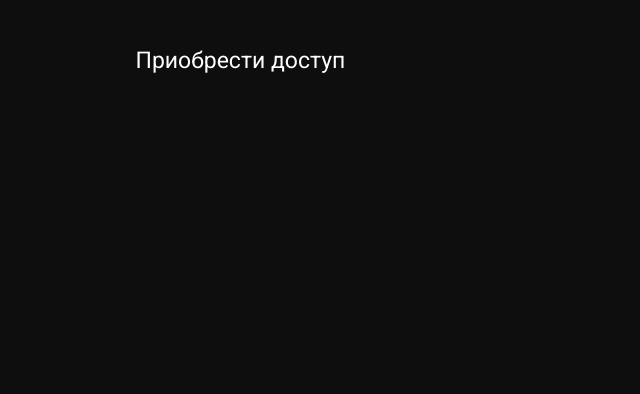
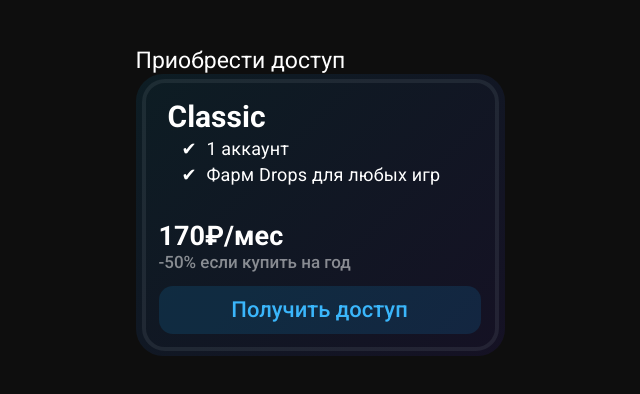
Before and after one commit to ViteAAA/sisyadrops-web, a React (Vite) app: page /access in a window 1280 px wide. Shown: the top 394 px of the page, without its empty margins (320-960 px from the left). Built offline with nearby package versions, Linux system fonts and the light colour scheme.

Commit message:
fat: Component Case

```diff
--- a/src/Access.jsx
+++ b/src/Access.jsx
@@ -1,13 +1,30 @@
 import React from 'react';
+import Case from './components/Case.jsx'
 import './Access.css';
 
 const Access = () => {
+    const stylesWhithRec = {
+        container: { backgroundColor: 'linear-gradient(135deg, #03b3ff 0%, #5a31ff 100%)' },
+        recommendation: { display: 'block' },
+    };
+    const stylesWhithoutRec = {
+        container: { backgroundColor: 'linear-gradient(135deg, #03b3ff 0%, #5a31ff 100%)' },
+        recommendation: { display: 'none' },
+    };
+
     return (
         <div className="container">
             <h1 className="access__title">
                 Приобрести доступ
             </h1>
-
+            <Case
+                title="Classic"
+                items={['1 аккаунт', 'Фарм Drops для любых игр']}
+                buttonText="Получить доступ"
+                price="170"
+                postScriptum="-50% если купить на год"
+                customStyles={stylesWhithoutRec}
+            />
         </div>
     );
 }
--- a/src/Login.css
+++ b/src/Login.css
@@ -67,7 +67,7 @@
     margin-bottom: 7px;
 }
 
-.game__btn {
+.game__button {
     width: 100%;
     border: 3px solid #4a9ddb;
     border-radius: 20px;
@@ -81,7 +81,7 @@
     color: #4a9ddb;
 }
 
-.complite-btn {
+.complite-button {
     font-family: "Rubik", sans-serif;
     font-weight: 600;
     font-size: 34px;
--- a/src/Login.jsx
+++ b/src/Login.jsx
@@ -67,13 +67,13 @@ const Login = () => {
           <p className="game__text">
             Игра
           </p>
-          <button className="game__btn">
+          <button className="game__button">
             Stalcraft
             <span><img src={arrowBtn} alt="arrow" /></span>
           </button>
         </div>
 
-        <button className="complite-btn" onClick={handleClick}>
+        <button className="complite-button" onClick={handleClick}>
           Продолжить
         </button>
       </div>
--- /dev/null
+++ b/src/components/Case.css
@@ -0,0 +1,102 @@
+.case {
+    border-radius: 27px;
+    padding: 5px 6px;
+    position: relative;
+    background: none !important;
+}
+
+.case-background {
+    background: linear-gradient(135deg, #03b3ff 0%, #5a31ff 100%);
+    border-radius: 27px;
+    position: absolute;
+    top: 0;
+    left: 0;
+    width: 100%;
+    height: 100%;
+    z-index: -1;
+    opacity: 0.09;
+}
+
+.case-container {
+    border: 4px solid rgba(120, 132, 138, 0.15);
+    border-radius: 23px;
+    padding: 16px 14px 13px 13px;
+    background: none;
+    position: relative;
+    z-index: 10;
+}
+
+.case-title {
+    font-family: "Roboto", sans-serif;
+    font-weight: 600;
+    font-size: 30px;
+    color: #fff;
+    margin-bottom: 4px;
+    padding-left: 9px;
+}
+
+.case-list {
+    list-style: none;
+    padding-left: 23px;
+}
+
+.case-list-item {
+    margin-bottom: 5px;
+    font-family: "Roboto", sans-serif;
+    font-weight: 400;
+    font-size: 18px;
+    letter-spacing: 0.01em;
+    color: #fff;
+}
+.case-list-item:last-child {
+    margin-bottom: 0;
+}
+
+.checkmark {
+    color: white;
+    margin-right: 5px;
+}
+
+.case-button {
+    width: 100%;
+    padding-top: 11px;
+    padding-bottom: 12px;
+    background: none;
+    border: none;
+    border-radius: 14px;
+    cursor: pointer;
+    font-family: "Roboto", sans-serif;
+    font-weight: 500;
+    font-size: 22px;
+    color: #42bbff;
+    position: relative;
+}
+
+.case-button-background {
+    background: #0f98e5;
+    opacity: 0.15;
+    position: absolute;
+    top: 0;
+    left: 0;
+    width: 100%;
+    height: 100%;
+    border-radius: 14px;
+}
+
+
+.case-price {
+    font-family: "Roboto", sans-serif;
+    font-weight: 600;
+    font-size: 27px;
+    color: #fff;
+    margin-top: 35px;
+}
+
+.case-ps {
+    font-family: "Roboto", sans-serif;
+    font-weight: 500;
+    font-size: 17px;
+    color: #fff;
+    opacity: 0.5;
+    margin-bottom: 14px;
+}
--- /dev/null
+++ b/src/components/Case.jsx
@@ -0,0 +1,29 @@
+import React from 'react';
+import './Case.css';
+
+const Case = ({ title, items, buttonText, customStyles, price, postScriptum }) => {
+    return (
+        <div className="case" >
+            <div className="case-container" >
+                <h1 className="case-title">{title}</h1>
+                <ul className="case-list">
+                    {items.map((item, index) => (
+                        <li key={index} className="case-list-item">
+                            <span className="checkmark">✔</span> {item}
+                        </li>
+                    ))}
+                </ul>
+                <h2 className="case-price">{price}₽/мес</h2>
+                <p className="case-ps">{postScriptum}</p>
+                <button className="case-button">
+                    {buttonText}
+                    <div className="case-button-background"></div>
+                </button>
+
+            </div>
+            <div className="case-background" style={customStyles.container}></div>
+        </div>
+    );
+};
+
+export default Case;
```
